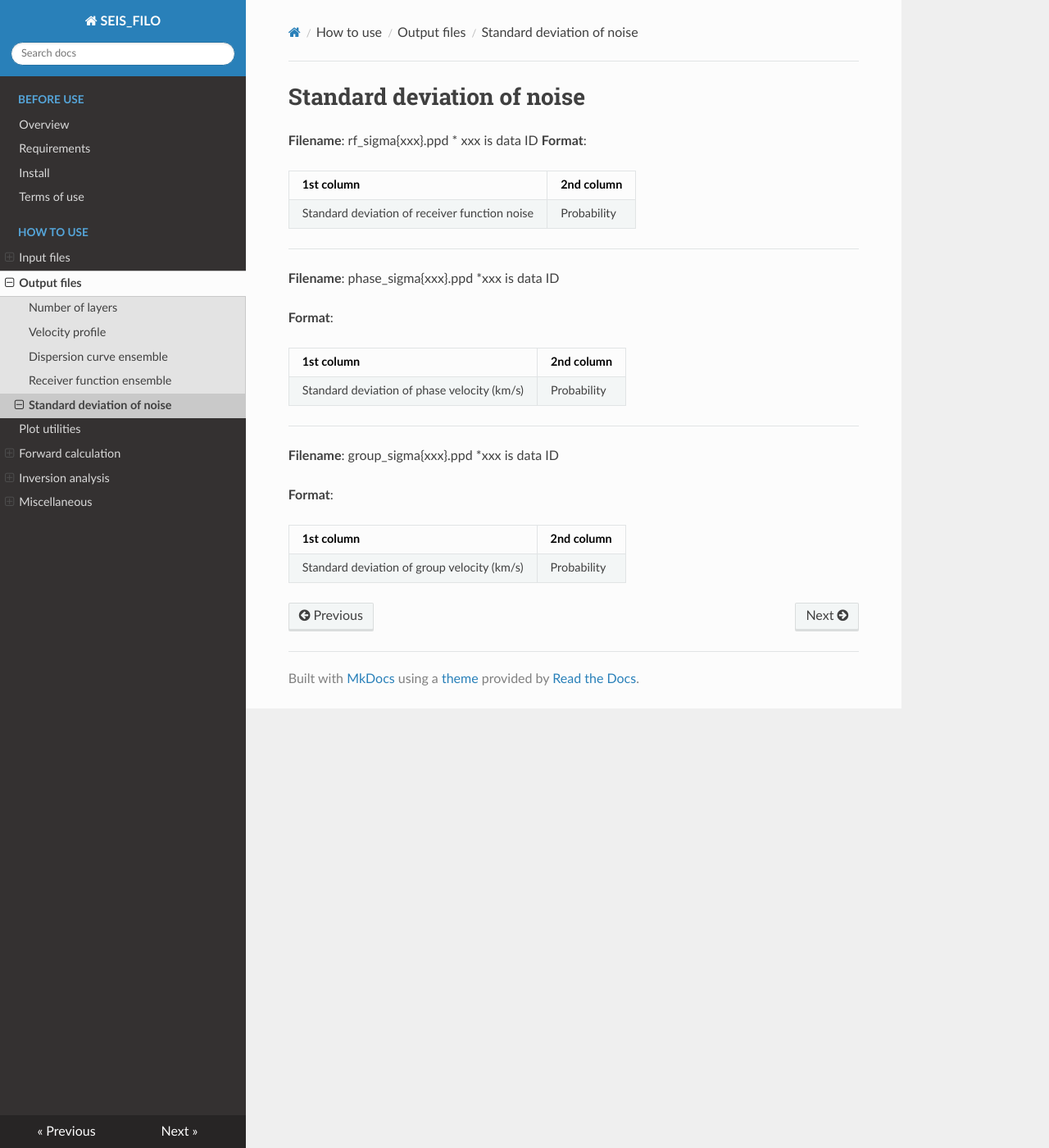
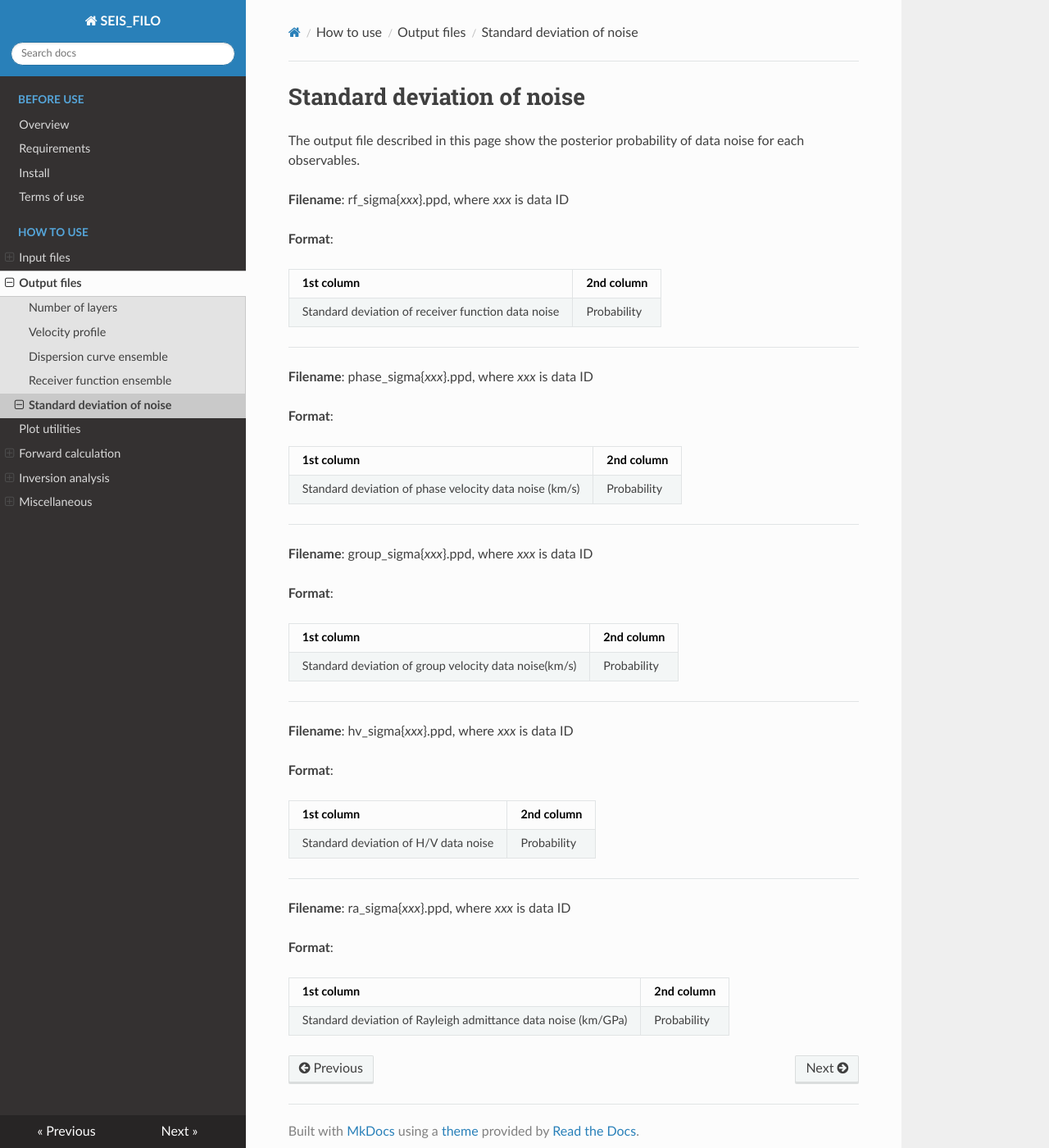
Before and after one commit to akuhara/SEIS_FILO, an MkDocs documentation site: the page built from docs/standard_deviation_of_noise.md, in a window 1280 px wide and 1400 px high. Shown: the whole window at 82% size. Built offline with MkDocs 1.6.1, drawn with Linux system fonts in a browser that asks for light colours; nearby versions of some CDN libraries.

Commit message:
update DOCS

```diff
--- a/docs/standard_deviation_of_noise.md
+++ b/docs/standard_deviation_of_noise.md
@@ -1,31 +1,55 @@
 # Standard deviation of noise
 
-__Filename__: rf_sigma{xxx}.ppd
-* xxx is data ID
-__Format__:
+The output file described in this page show the posterior probability of data noise for each observables.
 
-|1st column|2nd column|
-|:---|:---|
-|Standard deviation of receiver function noise|Probability|
 
----
-
-__Filename__: phase_sigma{xxx}.ppd
-*xxx is data ID
+__Filename__: rf_sigma{_xxx_}.ppd, where _xxx_ is data ID
 
 __Format__:
 
 |1st column|2nd column|
 |:---|:---|
-|Standard deviation of phase velocity (km/s)|Probability|
+|Standard deviation of receiver function data noise|Probability|
 
 ---
 
-__Filename__: group_sigma{xxx}.ppd
-*xxx is data ID
+__Filename__: phase_sigma{_xxx_}.ppd, where _xxx_ is data ID
 
 __Format__:
 
 |1st column|2nd column|
 |:---|:---|
-|Standard deviation of group velocity (km/s)|Probability|
+|Standard deviation of phase velocity data noise (km/s)|Probability|
+
+---
+
+__Filename__: group_sigma{_xxx_}.ppd, where _xxx_ is data ID
+
+
+__Format__:
+
+|1st column|2nd column  |
+|:---|:---|
+|Standard deviation of group velocity data noise(km/s)|Probability|
+
+---
+
+__Filename__: hv_sigma{_xxx_}.ppd, where _xxx_ is data ID
+
+
+__Format__:
+
+|1st column|2nd column|
+|:---|:---|
+|Standard deviation of H/V data noise |Probability|
+
+---
+
+__Filename__: ra_sigma{_xxx_}.ppd, where _xxx_ is data ID
+
+
+__Format__:
+
+|1st column|2nd column|
+|:---|:---|
+|Standard deviation of Rayleigh admittance data noise (km/GPa) |Probability|
```
Also changed, not shown: README.md (+4 -4 lines), docs/data_file.md (+7 -7 lines), docs/data_summary_file.md (+1 -0 lines), docs/dispersion_curve.md (+1 -1 lines), docs/parameter_list.md (+26 -5 lines).
